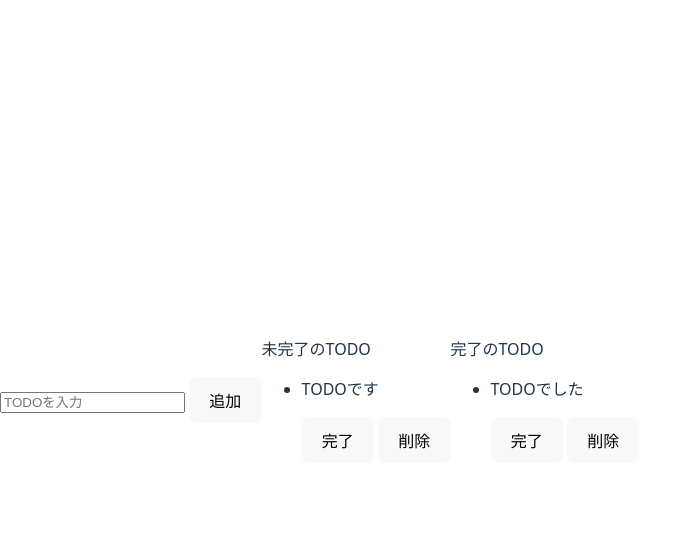
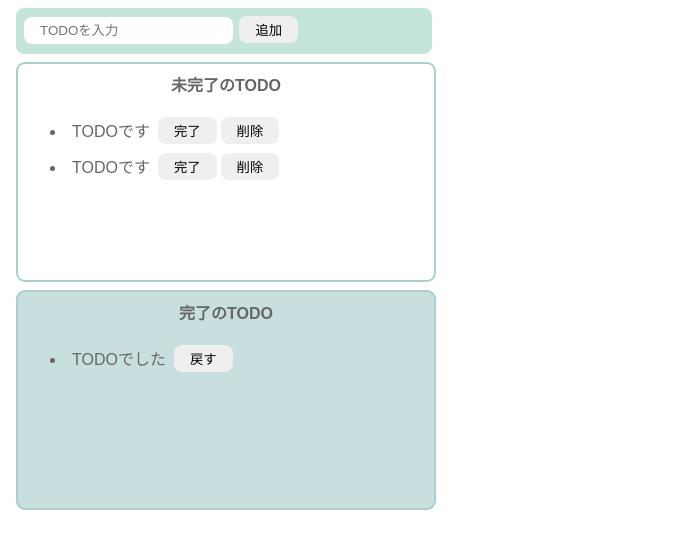
Before and after one commit to matsubara457/todo-js, a website built with Vite: page index.html in a window 1280 px wide. Shown: the whole page, without its empty margins (0-682 px from the left). Built offline with nearby package versions, Linux system fonts and the light colour scheme.

Commit message:
cssでスタイリング

```diff
--- a/index.html
+++ b/index.html
@@ -3,32 +3,42 @@
   <head>
     <meta charset="UTF-8" />
     <title>Vite App</title>
+    <link rel="stylesheet"  href="src/style.css">
   </head>
   <body>
-    <div>
+    <div class="input-area">
       <input placeholder="TODOを入力" />
       <button>追加</button>
     </div>
-    <div>
-      <p>未完了のTODO</p>
+    <div class="incomplete-area">
+      <p class ="title">未完了のTODO</p>
       <ul>
         <li>
-          <p>TODOです</p>
-          <button>完了</button>
-          <button>削除</button>
+          <div class="list-row">
+            <p class="todo-item">TODOです</p>
+            <button>完了</button>
+            <button>削除</button>
+          </div>
+        </li>
+        <li>
+          <div class="list-row">
+            <p class="todo-item">TODOです</p>
+            <button>完了</button>
+            <button>削除</button>
+          </div>
         </li>
       </ul>
     </div>
-    <div>
-      <p>完了のTODO</p>
+    <div class="complete-area">
+      <p class="title">完了のTODO</p>
       <ul>
         <li>
-          <p>TODOでした</p>
-          <button>完了</button>
-          <button>削除</button>
-        </li>
+            <div class="list-row">
+            <p class="todo-item">TODOでした</p>
+            <button>戻す</button>
+          </li>
+        <div>
       </ul>
     </div>
-    <script type="module" src="/src/main.js"></script>
   </body>
 </html>
--- a/src/style.css
+++ b/src/style.css
@@ -1,96 +1,65 @@
-:root {
-  font-family: system-ui, Avenir, Helvetica, Arial, sans-serif;
-  line-height: 1.5;
-  font-weight: 400;
-
-  color-scheme: light dark;
-  color: rgba(255, 255, 255, 0.87);
-  background-color: #242424;
-
-  font-synthesis: none;
-  text-rendering: optimizeLegibility;
-  -webkit-font-smoothing: antialiased;
-  -moz-osx-font-smoothing: grayscale;
+body {
+  font-family: sans-serif;
+  color: #666;
 }
-
-a {
-  font-weight: 500;
-  color: #646cff;
-  text-decoration: inherit;
-}
-a:hover {
-  color: #535bf2;
-}
-
-body {
-  margin: 0;
-  display: flex;
-  place-items: center;
-  min-width: 320px;
-  min-height: 100vh;
-}
-
-h1 {
-  font-size: 3.2em;
-  line-height: 1.1;
-}
-
-#app {
-  max-width: 1280px;
-  margin: 0 auto;
-  padding: 2rem;
-  text-align: center;
-}
-
-.logo {
-  height: 6em;
-  padding: 1.5em;
-  will-change: filter;
-  transition: filter 300ms;
-}
-.logo:hover {
-  filter: drop-shadow(0 0 2em #646cffaa);
-}
-.logo.vanilla:hover {
-  filter: drop-shadow(0 0 2em #f7df1eaa);
-}
-
-.card {
-  padding: 2em;
-}
-
-.read-the-docs {
-  color: #888;
+input {
+  border-radius: 8px;
+  border: none;
+  padding: 6px 16px;
 }
 
 button {
   border-radius: 8px;
-  border: 1px solid transparent;
-  padding: 0.6em 1.2em;
-  font-size: 1em;
-  font-weight: 500;
-  font-family: inherit;
-  background-color: #1a1a1a;
-  cursor: pointer;
-  transition: border-color 0.25s;
-}
-button:hover {
-  border-color: #646cff;
-}
-button:focus,
-button:focus-visible {
-  outline: 4px auto -webkit-focus-ring-color;
+  border: none;
+  padding: 4px 16px;
+  margin: 0px 2px;
 }
 
-@media (prefers-color-scheme: light) {
-  :root {
-    color: #213547;
-    background-color: #ffffff;
-  }
-  a:hover {
-    color: #747bff;
-  }
-  button {
-    background-color: #f9f9f9;
-  }
+button:hover {
+  background-color: #79a8a9;
+  color: #fff;
+  cursor: pointer;
 }
+
+.input-area {
+  background-color: #c6e5d9;
+  width: 400px;
+  height: 30px;
+  padding: 8px;
+  margin: 8px;
+  border-radius:8px;
+}
+
+.incomplete-area {
+  border: 2px solid #aacfd0;
+  width: 400px;
+  min-height: 200px;
+  padding: 8px;
+  margin: 8px;
+  border-radius: 9px;
+}
+
+.complete-area{
+  border: 2px solid #aacfd0;
+  width: 400px;
+  min-height: 200px;
+  padding: 8px;
+  margin: 8px;
+  border-radius: 9px;
+  background-color: #c9dede;
+}
+
+.title {
+  text-align: center;
+  margin-top: 0;
+  font-weight: bold;
+}
+
+.list-row{
+  display: flex;
+  align-items: center;
+}
+
+.todo-item{
+  margin: 6px;
+}
```
